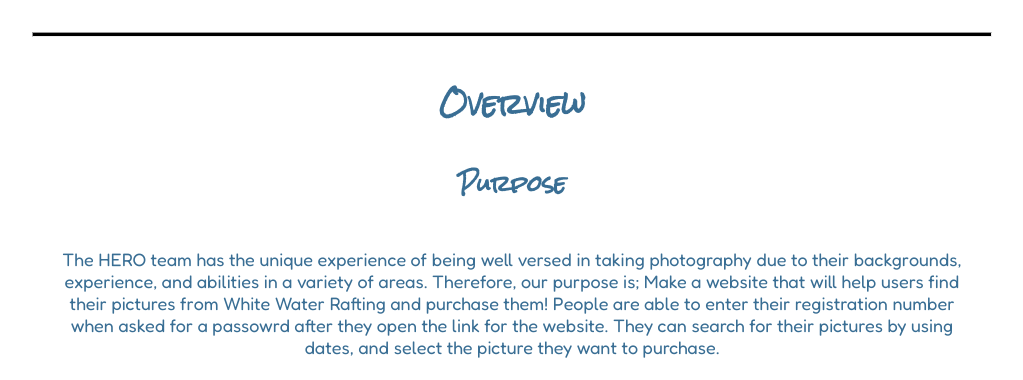
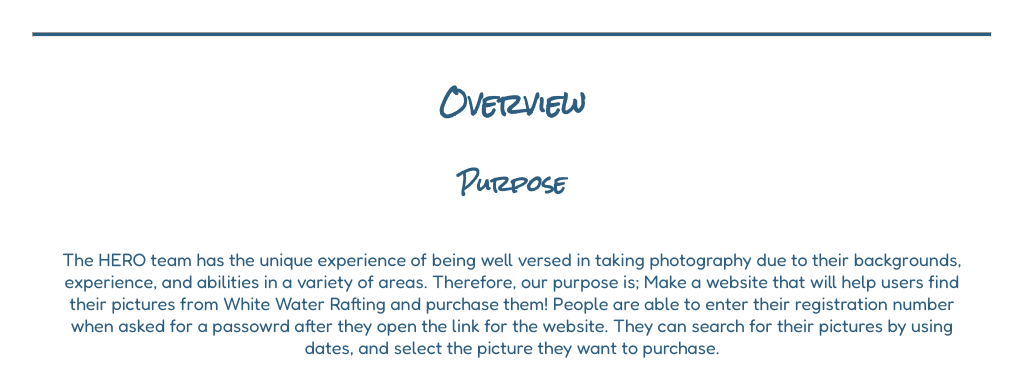
Before and after one commit to leulm7/wdd130a, a plain HTML site: page wwr/site-plan-rafting.html in a window 1280 px wide. Shown: the part 420-800 px from the top of the page, without its empty margins (128-1151 px from the left). Drawn offline with Linux system fonts and the light colour scheme; files whose address does not match are found by name.

```diff
--- a/wwr/styles/site-plan-rafting.css
+++ b/wwr/styles/site-plan-rafting.css
@@ -6,25 +6,25 @@ Fonts are separated by a & */
 
 :root {
   /* change the values below to your colors from your palette */
-  --primary-color: #396E94   ;
+  --primary-color: #2d5e80   ;
   --secondary-color: #e9c46a ;
-  --accent1-color: #000000;
-  --accent2-color: white;
+  --accent1-color: #2d5e80;
+  --accent2-color: #f4b889;
 
   /* change the values below to your chosen font(s) */
   --heading-font: "Rock Salt";
   --paragraph-font: Fredoka, Helvetica, sans-serif;
 
   /* these colors below should be chosen from among your palette colors above */
-  --headline-color-on-white: #396E94;  /* headlines on a white background */
+  --headline-color-on-white: #2d5e80;  /* headlines on a white background */
   --headline-color-on-color: rgb(0, 0, 0); /* headlines on a colored background */
-  --paragraph-color-on-white: #396E94; /* paragraph text on a white background */
+  --paragraph-color-on-white: #2d5e80; /* paragraph text on a white background */
   --paragraph-color-on-color: #396E94; /* paragraph text on a colored background */
   --paragraph-background-color: #f4b889  ;
-  --nav-link-color: #396E94;
-  --nav-background-color: #D4AC0D;
-  --nav-hover-link-color: rgb(240, 234, 222);
-  --nav-hover-background-color: #396E94;
+  --nav-link-color: #2d5e80;
+  --nav-background-color: #f4b889;
+  --nav-hover-link-color: #2d5e80;
+  --nav-hover-background-color: #2d5e80;
 }
 
 
```
